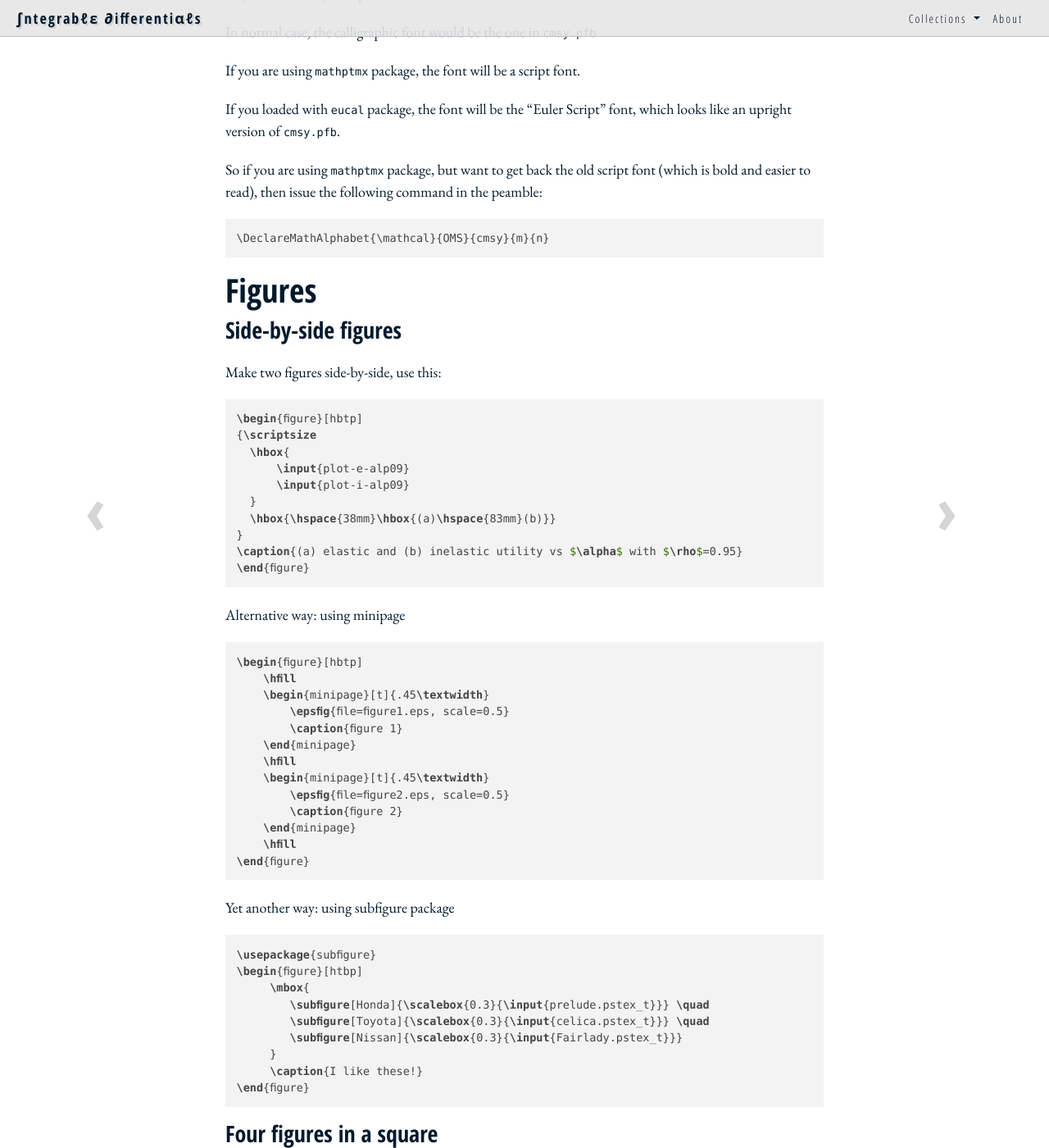
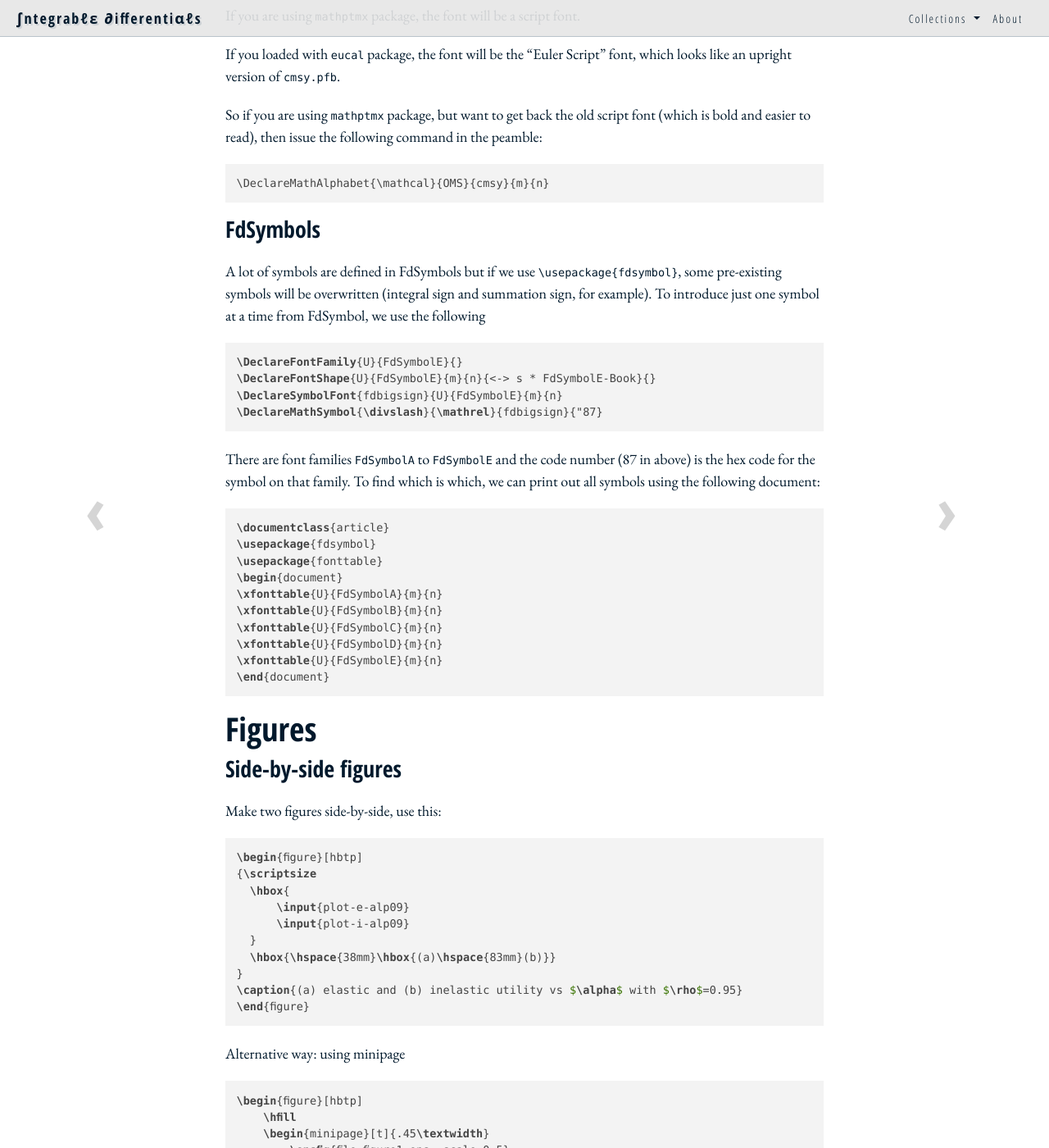
Before and after one commit to righthandabacus/righthandabacus.github.io, a Jekyll site: the page built from _posts/2005-04-09-latextricks.markdown, in a window 1280 px wide and 1400 px high, scrolled down 3888 px. Shown: the whole window at 82% size. Built offline with Jekyll 4.4.1, drawn with Linux system fonts in a browser that asks for light colours; nearby versions of some CDN libraries; some web fonts are replaced; comment, search, counter and statistics services are not loaded; some of the changed text lies outside the part shown.

Commit message:
new posts

````diff
--- a/_posts/2005-04-09-latextricks.markdown
+++ b/_posts/2005-04-09-latextricks.markdown
@@ -1,19 +1,15 @@
 ---
 layout: post
 title: "LaTeX tricks"
-lastedit: 2007-03-30 04:20:25 +0800
+lastedit: 2021-01-27
 date: 2005-04-09 02:59:20 +0800
 tags: reference
 highlightjs:
   - latex
 ---
 
-[Text, style, and grammar](#text-style-and-grammar), [fonts](#fonts), [figures](#figures),
-[spacing](#spacing), [presentations](#presentations), and [other](#other)
 
-
-Text, style, and grammar
-========================
+# Text, style, and grammar
 
 ### Grammar check
 
@@ -133,8 +129,8 @@ Herbert Voss with 130+ pages. Very detail and contains almost everything you
 need for typesetting equations.
 
 
-Fonts
-=====
+# Fonts
+
 ### Beautiful CM Fonts
 
 To use a much better CM font for LaTeX, get cm-super package (optionally for
@@ -179,9 +175,38 @@ So if you are using `mathptmx` package, but want to get back the old script font
 
     \DeclareMathAlphabet{\mathcal}{OMS}{cmsy}{m}{n}
 
+### FdSymbols
 
-Figures
-=======
+A lot of symbols are defined in FdSymbols but if we use
+`\usepackage{fdsymbol}`, some pre-existing symbols will be overwritten
+(integral sign and summation sign, for example). To introduce just one symbol
+at a time from FdSymbol, we use the following
+
+```latex
+\DeclareFontFamily{U}{FdSymbolE}{}
+\DeclareFontShape{U}{FdSymbolE}{m}{n}{<-> s * FdSymbolE-Book}{}
+\DeclareSymbolFont{fdbigsign}{U}{FdSymbolE}{m}{n}
+\DeclareMathSymbol{\divslash}{\mathrel}{fdbigsign}{"87}
+```
+
+There are font families `FdSymbolA` to `FdSymbolE` and the code number (87 in
+above) is the hex code for the symbol on that family. To find which is which,
+we can print out all symbols using the following document:
+
+```latex
+\documentclass{article}
+\usepackage{fdsymbol}
+\usepackage{fonttable}
+\begin{document}
+\xfonttable{U}{FdSymbolA}{m}{n}
+\xfonttable{U}{FdSymbolB}{m}{n}
+\xfonttable{U}{FdSymbolC}{m}{n}
+\xfonttable{U}{FdSymbolD}{m}{n}
+\xfonttable{U}{FdSymbolE}{m}{n}
+\end{document}
+```
+
+# Figures
 
 ### Side-by-side figures
 
@@ -249,8 +274,7 @@ Yet another way: using subfigure package
 ```
 
 
-Spacing
-=======
+# Spacing
 
 ### Setting paper margin
 
@@ -287,10 +311,24 @@ But sometimes, it is a bit larger than A5, the following is what I will use (I g
 
     pstops -pa4 '2:0L@.87(24cm,-1.5cm)+1L@.87(24cm,13.35cm)' onepage.ps twopages.ps
 
+### Spacing around display equations
 
+Two set of skip length for normal and short lines.
 
-Presentations
-=============
+	\setlength{\abovedisplayskip}{11pt}
+	\setlength{\abovedisplayshortskip}{0pt}
+	\setlength{\belowdisplayskip}{11pt}
+	\setlength{\belowdisplayshortskip}{11pt}
+
+To find the default of these values, we can use this LaTeX document:
+
+	\documentclass{article}
+	\begin{document}
+	\the\abovedisplayskip{}\\
+	\the\belowdisplayskip
+	\end{document}
+
+# Presentations
 
 ### BibTeX
 
@@ -327,8 +365,8 @@ Template for "seminar" slides:
     \end{document}
 
 
-Other
-=====
+# Other
+
 ### Fancy headers
 
 Look for the fancy header package
@@ -423,8 +461,7 @@ If your printer cannot create zero-margin, you may need to change the shift
 amount to cover those lost margin.
 
 
-Packages to note
-================
+# Packages to note
 
  * Fancy chapter titles: [fncychap](http://www.ctan.org/tex-archive/help/Catalogue/entries/fncychap.html)
  * Nice figure captions: [caption](http://www.ctan.org/tex-archive/help/Catalogue/entries/caption.html)
````
Also changed, not shown: _posts/2022-01-25-pca.markdown (added, +84 -0 lines), _posts/2022-02-25-arima.markdown (added, +59 -0 lines), _posts/2022-03-04-openwrt.markdown (added, +49 -0 lines), _posts/2022-03-15-gaussianreg.markdown (added, +319 -0 lines), img/gaussproc-1.png (added), img/gaussproc-2.png (added), img/gaussproc-3.png (added).
